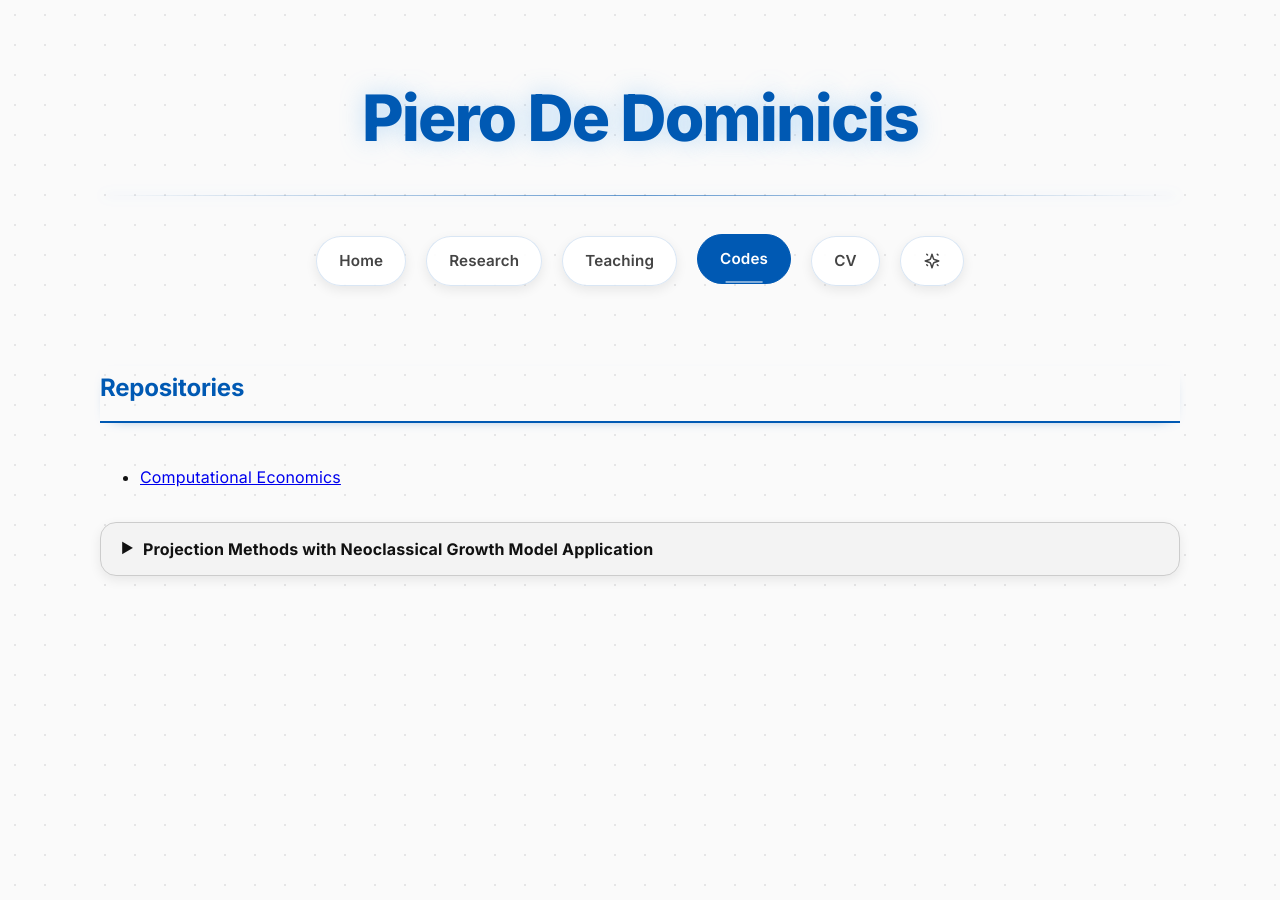
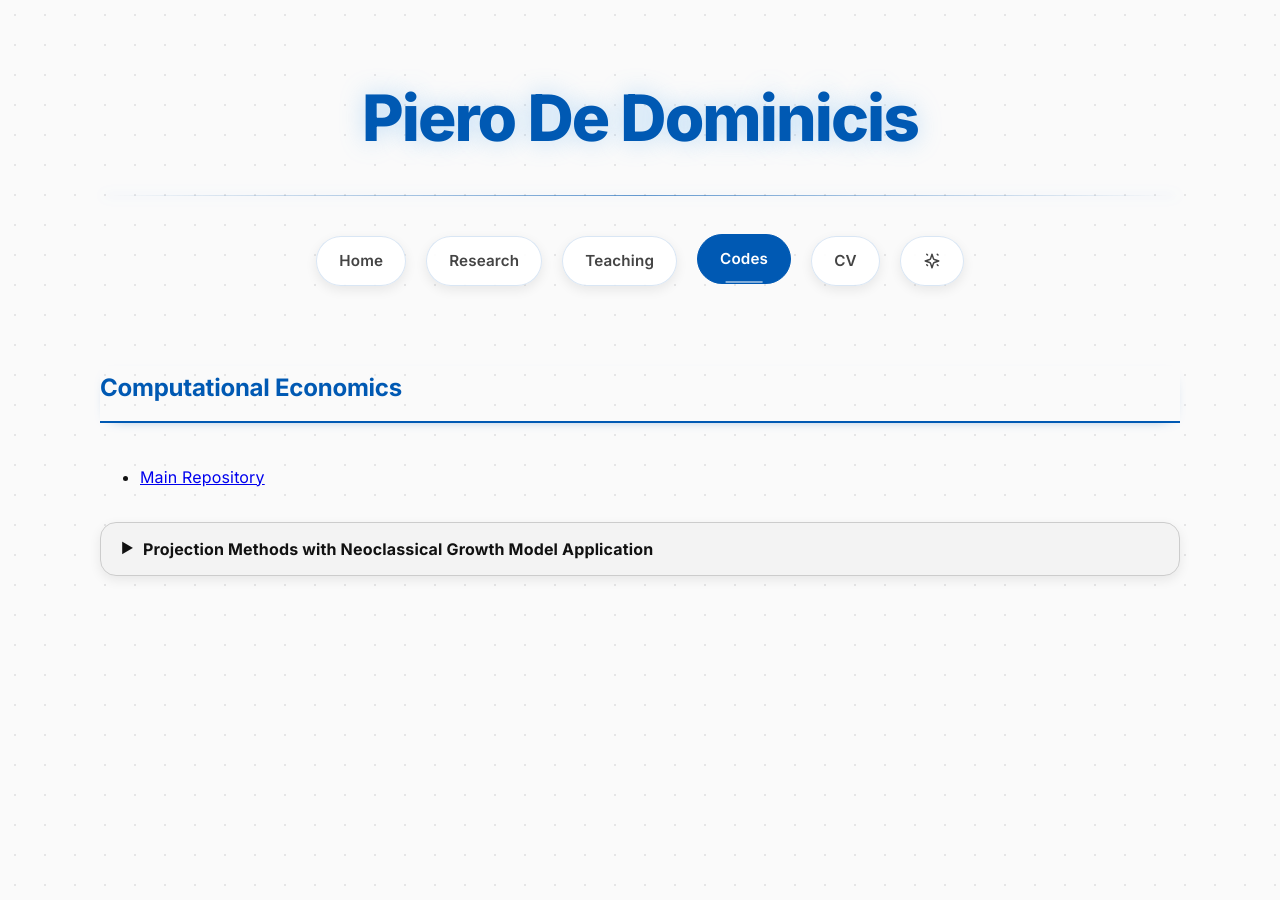
Before and after one commit to peppecon/peppecon.github.io, a Jekyll site: the page built from _pages/codes.md, in a window 1280 px wide. Built offline with Jekyll 4.4.1, drawn with Linux system fonts in a browser that asks for light colours.

Commit message:
Restructure Codes page and fix markdown rendering

```diff
--- a/_pages/codes.md
+++ b/_pages/codes.md
@@ -5,19 +5,20 @@ permalink: /codes/
 author_profile: false
 ---
 
-## Repositories
+## Computational Economics
 
-- [Computational Economics](https://github.com/peppecon/Computational-Economics)
+- [Main Repository](https://github.com/peppecon/Computational-Economics)
 
 <div class="abstract-container">
   <div class="abstract-header">
     <span class="arrow">▶</span>
     <a href="https://github.com/peppecon/Computational-Economics/tree/main/Projection%20Methods%20with%20NGM%20Application" target="_blank" onclick="event.stopPropagation();" style="text-decoration: none; color: inherit;">Projection Methods with Neoclassical Growth Model Application</a>
   </div>
-  <div class="abstract-content">
-    <div class="draft-button" style="margin-bottom: 20px;">
-      <a href="https://github.com/peppecon/Computational-Economics/tree/main/Projection%20Methods%20with%20NGM%20Application" target="_blank" rel="noopener noreferrer">View on GitHub</a>
-    </div>
+  <div class="abstract-content" markdown="1">
+
+<div class="draft-button" style="margin-bottom: 20px;">
+  <a href="https://github.com/peppecon/Computational-Economics/tree/main/Projection%20Methods%20with%20NGM%20Application" target="_blank" rel="noopener noreferrer">View on GitHub</a>
+</div>
 
 # Computational Economics: Projection Methods and NGM Applications
 
@@ -97,5 +98,6 @@ Measurement of numerical precision as a function of the polynomial degree ($n$).
 ## Requirements
 - Python 3.x
 - NumPy, SciPy, Matplotlib
+
   </div>
 </div>
```
